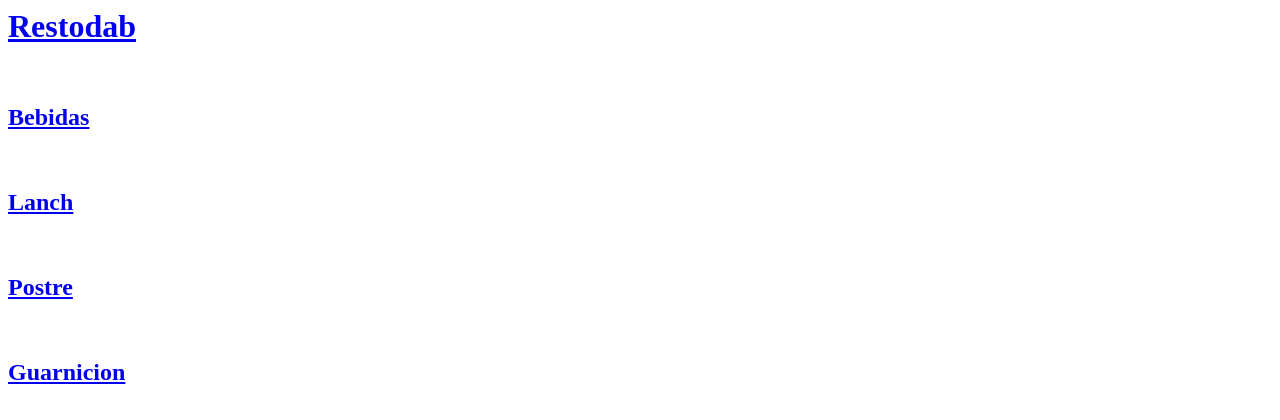
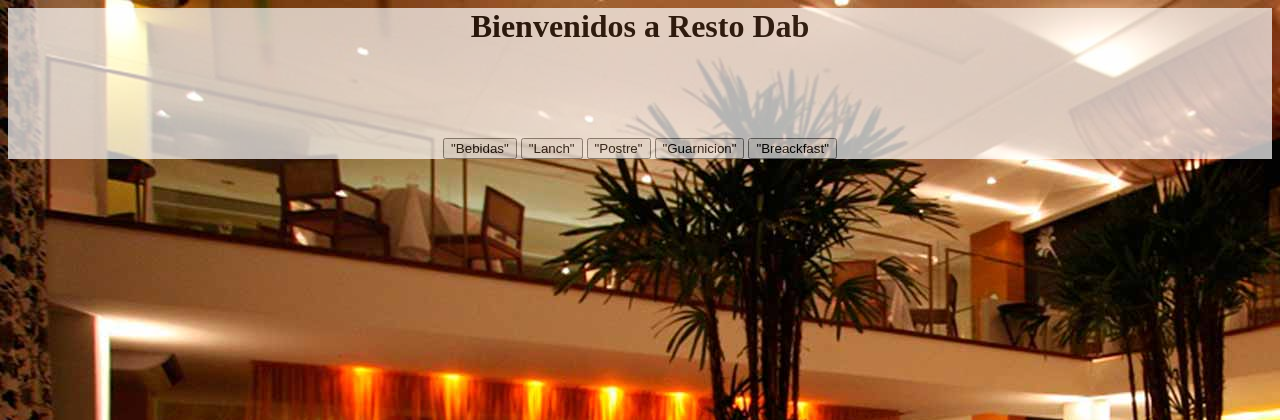
Before and after one commit to LopezUlises/restodab, a Django app: page / in a window 1280 px wide. Shown: the top 420 px of the page. Run offline with Django 3.2, Linux system fonts and the light colour scheme.

Commit message:
pag principal

```diff
--- a/restodab/admin.py
+++ b/restodab/admin.py
@@ -1,6 +1,5 @@
 from django.contrib import admin
 
-# Register your models here.
 from .models import Bebida
 from .models import Lanch
 from .models import Postre
--- a/restodab/templates/pagina1.html
+++ b/restodab/templates/pagina1.html
@@ -1,26 +1,36 @@
 <HTML>
 
 <HEAD>
-
+<meta charset="utf-8">
 <TITLE>Un Titulo para el Browser de turno </TITLE>
 
+<style>
+	.trans{
+      background-color:white;
+      color:black;
+      position:center;
+      text-align:center;
+
+    }
+</style>
 </HEAD>
 
-<BODY>
-<div>
-        <h1><a href="/">Restodab</a></h1>
+<body background= "/static/resto.jpg">
+
+<div class="trans" style="z-index:1;filter:alpha(opacity=50);float:center;-moz-opacity:.50;opacity:.70">
+<div id="header">
+<h1>Bienvenidos a Resto Dab</h1>
 </div>
-<br>
-<h2><a href="{% url 'restodab.views.listar_bebida' %}">Bebidas</a></h2>
-<br>
-<h2><a href="{% url 'restodab.views.listar_lanch' %}">Lanch</a></h2>
-<br>
-<h2><a href="{% url 'restodab.views.listar_postre' %}">Postre</a></h2>
-<br>
-<h2><a href="{% url 'restodab.views.listar_guarnicion' %}">Guarnicion</a></h2>
-<br>
-<h2><a href="{% url 'restodab.views.listar_breackfast' %}">Breackfast</a></h2>
 
+<br><br><br><br>
+
+<a href="{% url 'restodab.views.listar_bebida' %}"><button type="button" class="btn btn-primary btn-lg">"Bebidas" </button></a>
+<a href="{% url 'restodab.views.listar_lanch' %}"><button type="button" class="btn btn-primary btn-lg">"Lanch" </button></a>
+<a href="{% url 'restodab.views.listar_postre' %}"><button type="button" class="btn btn-primary btn-lg">"Postre" </button></a>
+<a href="{% url 'restodab.views.listar_guarnicion' %}"><button type="button" class="btn btn-primary btn-lg">"Guarnicion" </button></a>
+<a href="{% url 'restodab.views.listar_breackfast' %}"><button type="button" class="btn btn-primary btn-lg">"Breackfast" </button></a>
+
+</div>
 
 </BODY>
 
--- a/restodab/views.py
+++ b/restodab/views.py
@@ -5,7 +5,6 @@ from .models import Postre
 from .models import Guarnicion
 from .models import Breackfast
 
-# Create your views here.
 def post_list(request):
     bebidasvar = Bebida.objects.all().order_by('nombre')
     return render(request, 'pagina1.html', {'bebidas': bebidasvar})
```
Also changed, not shown: restodab/static/resto.jpg (added).
